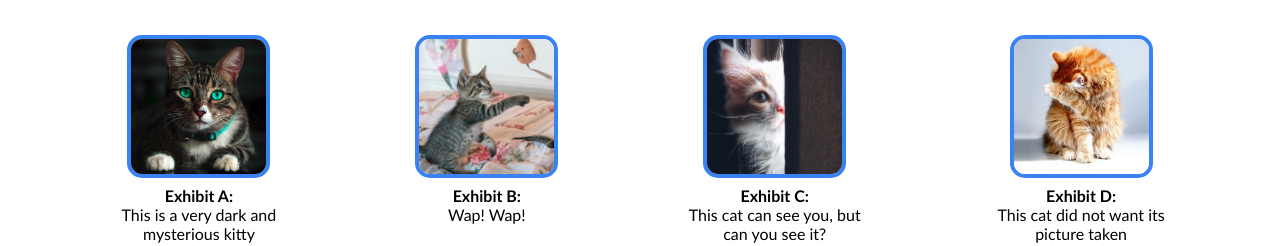
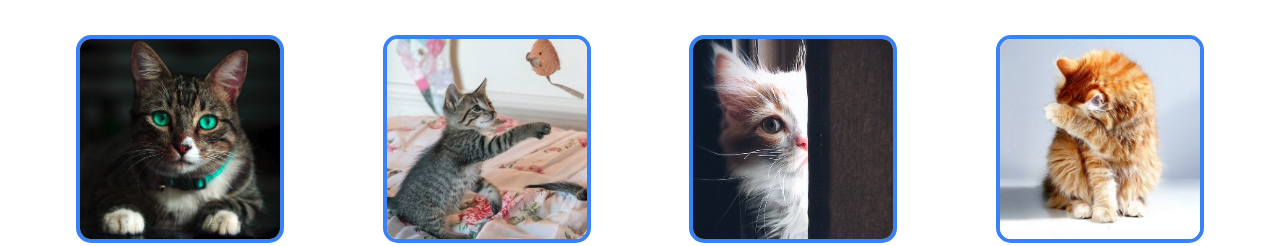
Before and after one commit to kgthompson1111/Landing-Page, a plain HTML site: page index.html in a window 1280 px wide. Shown: the part 554-800 px from the top of the page. Drawn offline with Linux system fonts and the light colour scheme.

Commit message:
Updated picture dimensions and title

```diff
--- a/index.html
+++ b/index.html
@@ -5,7 +5,7 @@
     <meta charset="UTF-8">
     <meta http-equiv="X-UA-Compatible" content="IE=edge">
     <meta name="viewport" content="width=device-width, initial-scale=1.0">
-    <title>Landing Page</title>
+    <title>Pussy Galore</title>
 </head>
 <body>
     <div class="header-pane">
--- a/styles.css
+++ b/styles.css
@@ -49,8 +49,8 @@ h2 {
 }
 
 .cat-pics {
-    width: 135px;
-    height: 135px;
+    width: 200px;
+    height: 200px;
     border-radius: 11px;
     border: solid 4px #3882F6;
     border-radius: 15px;
```
